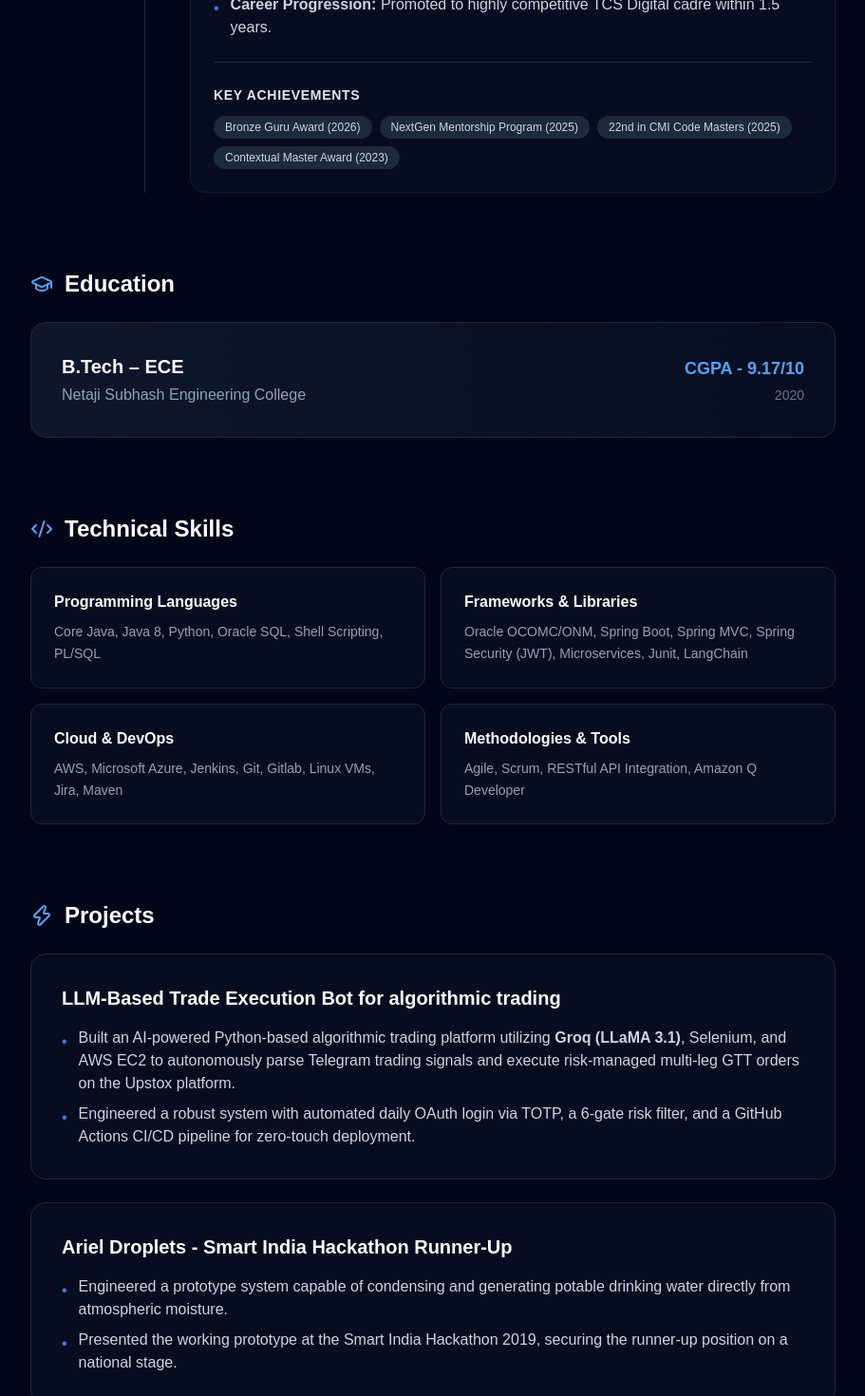
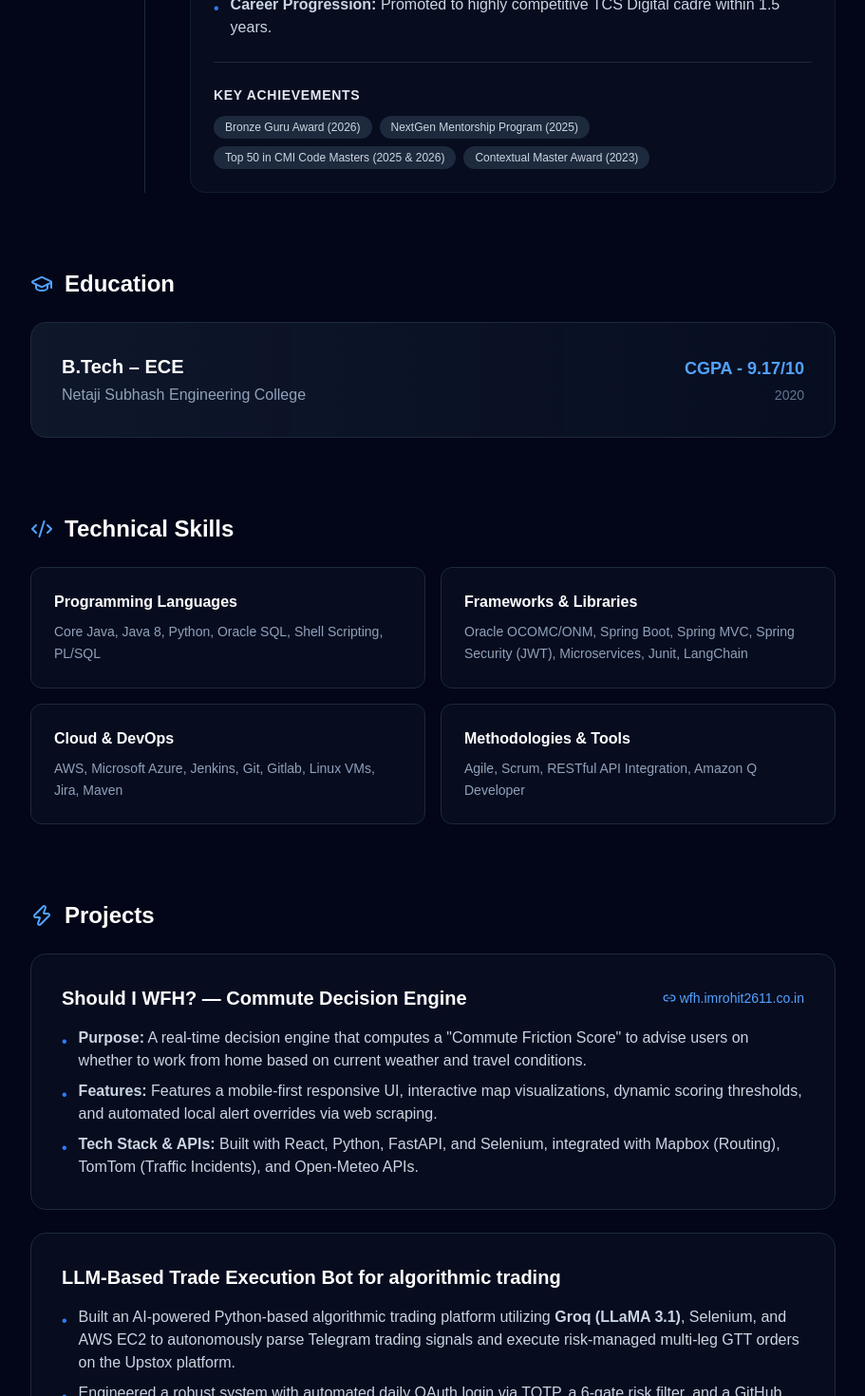
Before and after one commit to imrohit1997/interview_experiences, a Next.js app: page / in a window 1280 px wide. Shown: the part 1220-2690 px from the top of the page at 95% size, without its empty margins (184-1095 px from the left). Built offline with nearby package versions, Linux system fonts and the light colour scheme.

Commit message:
feat: implement personal portfolio page with Framer Motion animations

```diff
--- a/src/app/page.tsx
+++ b/src/app/page.tsx
@@ -109,7 +109,7 @@ export default function Home() {
                 <div className="mt-6 pt-6 border-t border-slate-800">
                   <h5 className="font-semibold text-slate-200 mb-3 text-sm uppercase tracking-wider">Key Achievements</h5>
                   <div className="flex flex-wrap gap-2">
-                    {["Bronze Guru Award (2026)", "NextGen Mentorship Program (2025)", "22nd in CMI Code Masters (2025)", "Contextual Master Award (2023)"].map((ach, i) => (
+                    {["Bronze Guru Award (2026)", "NextGen Mentorship Program (2025)", "Top 50 in CMI Code Masters (2025 & 2026)", "Contextual Master Award (2023)"].map((ach, i) => (
                       <span key={i} className="px-3 py-1 rounded-full bg-slate-800 text-xs font-medium text-slate-300">{ach}</span>
                     ))}
                   </div>
@@ -181,6 +181,18 @@ export default function Home() {
           </h2>
           <div className="space-y-6">
             <div className="bg-slate-900/40 border border-slate-800 p-6 md:p-8 rounded-2xl group hover:border-slate-700 transition-colors">
+              <h3 className="text-xl font-bold text-white mb-4 group-hover:text-blue-400 transition-colors flex flex-col md:flex-row md:items-center justify-between gap-2">
+                <span>Should I WFH? — Commute Decision Engine</span>
+                <a href="https://wfh.imrohit2611.co.in/" target="_blank" rel="noreferrer" className="text-sm font-normal text-blue-400 hover:text-blue-300 flex items-center gap-1"><Link2 size={14}/> wfh.imrohit2611.co.in</a>
+              </h3>
+              <ul className="space-y-2 text-slate-300 text-sm md:text-base">
+                <li className="flex items-start gap-3"><span className="text-blue-500 mt-1">•</span> <span><strong>Purpose:</strong> A real-time decision engine that computes a "Commute Friction Score" to advise users on whether to work from home based on current weather and travel conditions.</span></li>
+                <li className="flex items-start gap-3"><span className="text-blue-500 mt-1">•</span> <span><strong>Features:</strong> Features a mobile-first responsive UI, interactive map visualizations, dynamic scoring thresholds, and automated local alert overrides via web scraping.</span></li>
+                <li className="flex items-start gap-3"><span className="text-blue-500 mt-1">•</span> <span><strong>Tech Stack & APIs:</strong> Built with React, Python, FastAPI, and Selenium, integrated with Mapbox (Routing), TomTom (Traffic Incidents), and Open-Meteo APIs.</span></li>
+              </ul>
+            </div>
+
+            <div className="bg-slate-900/40 border border-slate-800 p-6 md:p-8 rounded-2xl group hover:border-slate-700 transition-colors">
               <h3 className="text-xl font-bold text-white mb-4 group-hover:text-blue-400 transition-colors">LLM-Based Trade Execution Bot for algorithmic trading</h3>
               <ul className="space-y-2 text-slate-300 text-sm md:text-base">
                 <li className="flex items-start gap-3"><span className="text-blue-500 mt-1">•</span> <span>Built an AI-powered Python-based algorithmic trading platform utilizing <strong>Groq (LLaMA 3.1)</strong>, Selenium, and AWS EC2 to autonomously parse Telegram trading signals and execute risk-managed multi-leg GTT orders on the Upstox platform.</span></li>
```
